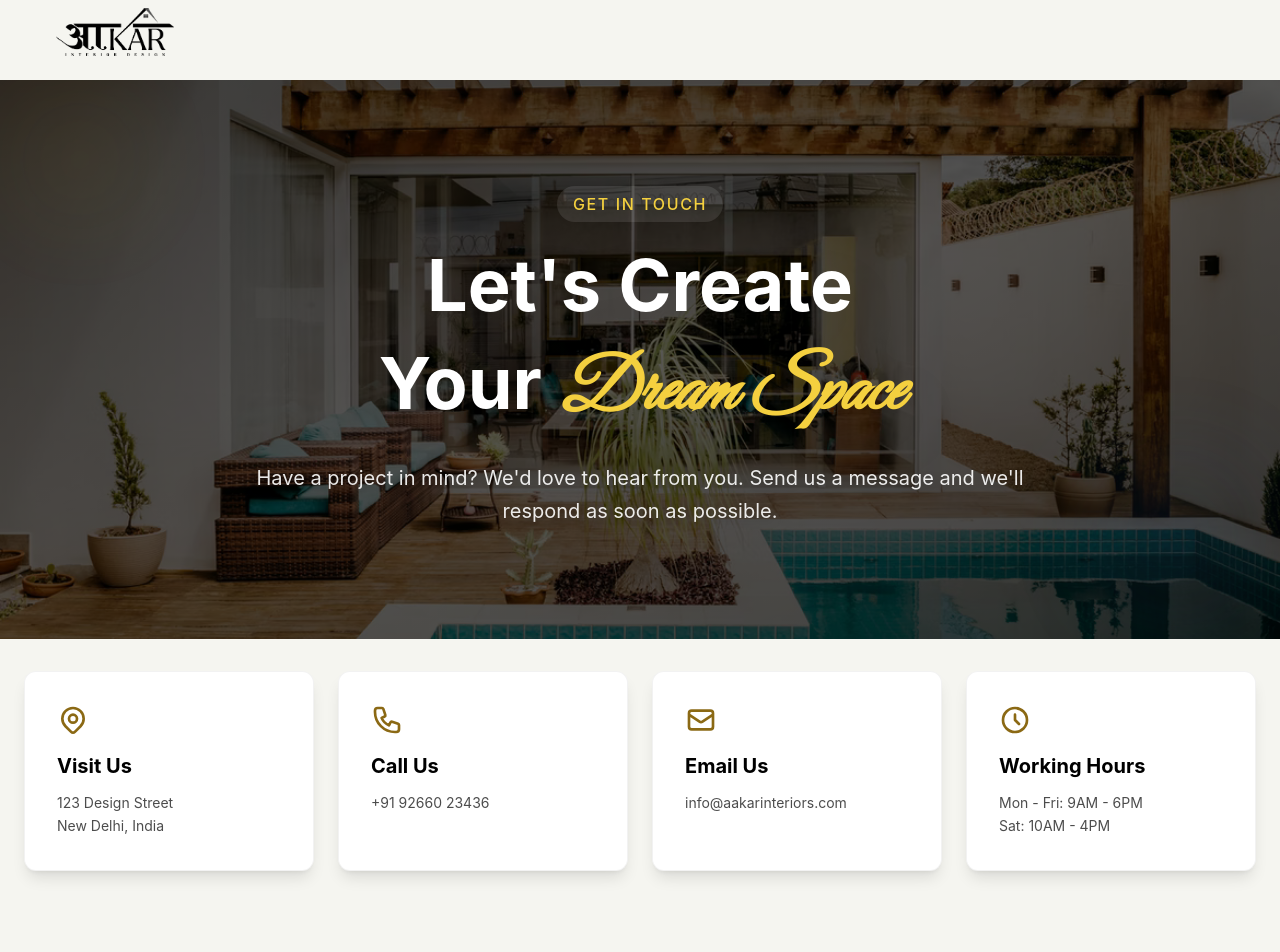
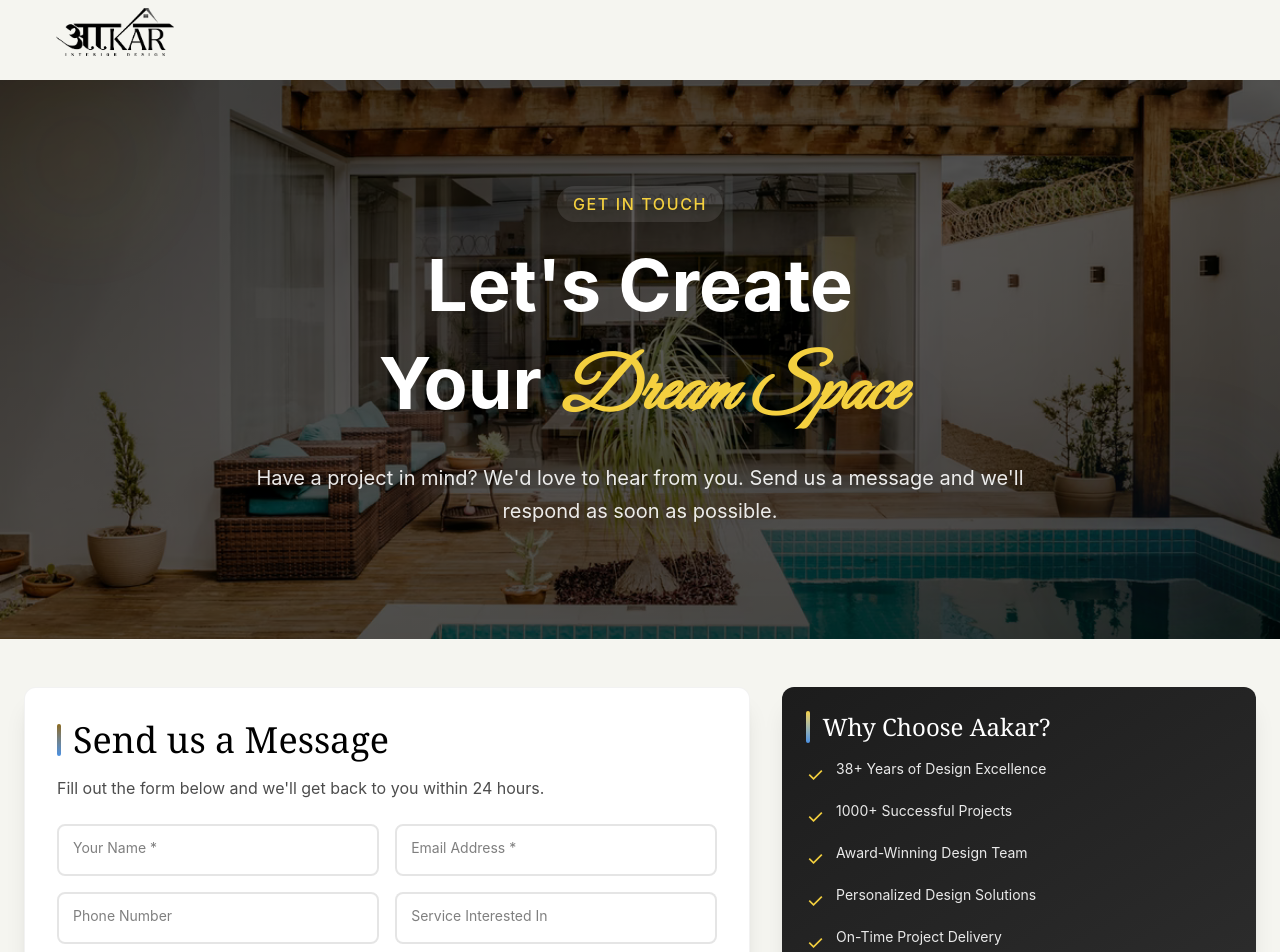
Before and after one commit to scaleacrestools-sketch/Aakar_Interior, a Next.js app: page /contact in a window 1280 px wide. Shown: the top 952 px of the page. Built offline with nearby package versions, Linux system fonts and the light colour scheme.

Commit message:
chnages done.

```diff
--- a/app/components/Footer.tsx
+++ b/app/components/Footer.tsx
@@ -60,7 +60,7 @@ export default function Footer() {
                         <div className="flex items-center gap-2 sm:gap-3 mt-4 sm:mt-6">
                             {/* Instagram */}
                             <a
-                                href="https://www.instagram.com/aakarinterior_?igsh=MXI4bnJxb281MWxzYw=="
+                                href="https://www.instagram.com/aakarinterior"
                                 target="_blank"
                                 rel="noopener noreferrer"
                                 className="w-9 h-9 sm:w-10 sm:h-10 rounded-full border border-black/20 flex items-center justify-center hover:bg-black hover:text-white transition-all cursor-pointer group"
--- a/app/contact/page.tsx
+++ b/app/contact/page.tsx
@@ -34,49 +34,6 @@ export default function ContactPage() {
         });
     };
 
-    const contactInfo = [
-        {
-            icon: (
-                <svg className="w-8 h-8" fill="none" stroke="currentColor" viewBox="0 0 24 24">
-                    <path strokeLinecap="round" strokeLinejoin="round" strokeWidth={2} d="M17.657 16.657L13.414 20.9a1.998 1.998 0 01-2.827 0l-4.244-4.243a8 8 0 1111.314 0z" />
-                    <path strokeLinecap="round" strokeLinejoin="round" strokeWidth={2} d="M15 11a3 3 0 11-6 0 3 3 0 016 0z" />
-                </svg>
-            ),
-            title: "Visit Us",
-            details: ["123 Design Street", "New Delhi, India"],
-            color: "from-[#8B6914] to-[#A67C00]",
-        },
-        {
-            icon: (
-                <svg className="w-8 h-8" fill="none" stroke="currentColor" viewBox="0 0 24 24">
-                    <path strokeLinecap="round" strokeLinejoin="round" strokeWidth={2} d="M3 5a2 2 0 012-2h3.28a1 1 0 01.948.684l1.498 4.493a1 1 0 01-.502 1.21l-2.257 1.13a11.042 11.042 0 005.516 5.516l1.13-2.257a1 1 0 011.21-.502l4.493 1.498a1 1 0 01.684.949V19a2 2 0 01-2 2h-1C9.716 21 3 14.284 3 6V5z" />
-                </svg>
-            ),
-            title: "Call Us",
-            details: ["+91 92660 23436"],
-            color: "from-[#4A90E2] to-[#357ABD]",
-        },
-        {
-            icon: (
-                <svg className="w-8 h-8" fill="none" stroke="currentColor" viewBox="0 0 24 24">
-                    <path strokeLinecap="round" strokeLinejoin="round" strokeWidth={2} d="M3 8l7.89 5.26a2 2 0 002.22 0L21 8M5 19h14a2 2 0 002-2V7a2 2 0 00-2-2H5a2 2 0 00-2 2v10a2 2 0 002 2z" />
-                </svg>
-            ),
-            title: "Email Us",
-            details: ["info@aakarinteriors.com"],
-            color: "from-[#8B6914] to-[#4A90E2]",
-        },
-        {
-            icon: (
-                <svg className="w-8 h-8" fill="none" stroke="currentColor" viewBox="0 0 24 24">
-                    <path strokeLinecap="round" strokeLinejoin="round" strokeWidth={2} d="M12 8v4l3 3m6-3a9 9 0 11-18 0 9 9 0 0118 0z" />
-                </svg>
-            ),
-            title: "Working Hours",
-            details: ["Mon - Fri: 9AM - 6PM", "Sat: 10AM - 4PM"],
-            color: "from-[#4A90E2] to-[#8B6914]",
-        },
-    ];
 
     return (
         <div className="min-h-screen bg-[#F5F5F0]">
@@ -125,37 +82,6 @@ export default function ContactPage() {
                 <div className="absolute bottom-10 right-5 sm:right-10 w-20 h-20 sm:w-32 sm:h-32 bg-[#4A90E2]/20 rounded-full blur-3xl animate-pulse delay-1000"></div>
             </section>
 
-            {/* Contact Info Cards */}
-            <section className="w-full py-8 sm:py-12 md:py-16 -mt-8 relative z-10">
-                <div className="max-w-7xl mx-auto px-4 md:px-6">
-                    <div className="grid grid-cols-1 sm:grid-cols-2 lg:grid-cols-4 gap-4 sm:gap-6">
-                        {contactInfo.map((info, index) => (
-                            <div
-                                key={index}
-                                className="group relative bg-white p-6 sm:p-8 rounded-xl shadow-lg hover:shadow-2xl transition-all duration-500 transform hover:-translate-y-3 overflow-hidden border border-black/5"
-                                style={{ animationDelay: `${index * 100}ms` }}
-                            >
-                                {/* Gradient Background on Hover */}
-                                <div className={`absolute inset-0 bg-gradient-to-br ${info.color} opacity-0 group-hover:opacity-100 transition-opacity duration-500`}></div>
-
-                                <div className="relative z-10">
-                                    <div className="text-[#8B6914] group-hover:text-white mb-4 group-hover:scale-110 transition-all duration-300">
-                                        {info.icon}
-                                    </div>
-                                    <h3 className="text-lg sm:text-xl font-bold text-black group-hover:text-white mb-3 transition-colors duration-300">
-                                        {info.title}
-                                    </h3>
-                                    {info.details.map((detail, idx) => (
-                                        <p key={idx} className="text-xs sm:text-sm text-black/70 group-hover:text-white/90 transition-colors duration-300 leading-relaxed">
-                                            {detail}
-                                        </p>
-                                    ))}
-                                </div>
-                            </div>
-                        ))}
-                    </div>
-                </div>
-            </section>
 
             {/* Main Contact Section */}
             <section className="w-full py-6 sm:py-8 md:py-10 lg:py-12">
```
